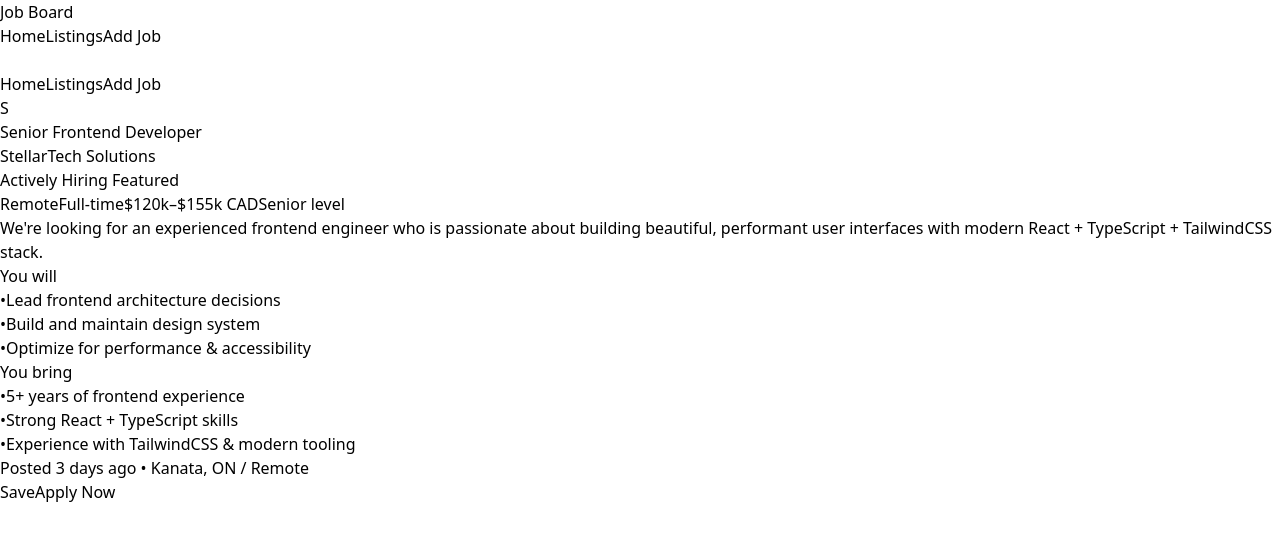
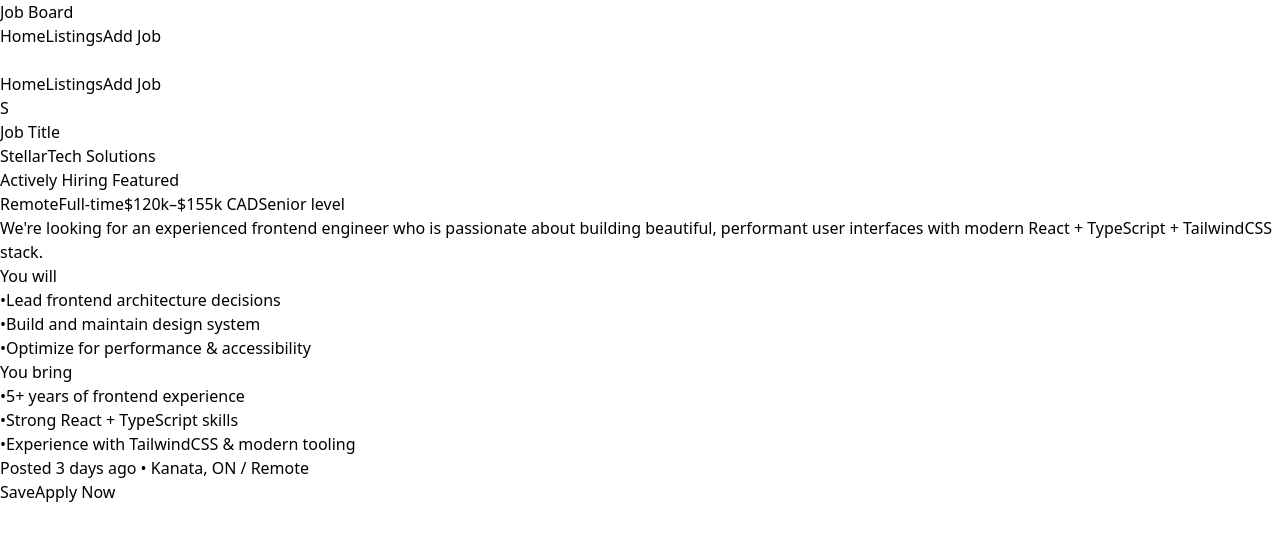
Before and after one commit to akshaycodeur/jobboard, a Vue app: page /jobs/1 in a window 1280 px wide. Shown: the top 540 px of the page. Built offline with nearby package versions, Linux system fonts and the light colour scheme.

Commit message:
chore: job filtering using id

```diff
--- a/src/views/JobDetailView.vue
+++ b/src/views/JobDetailView.vue
@@ -1,4 +1,38 @@
-<script setup></script>
+<script setup>
+  import axios from "axios";
+  import {ref, onMount, defineProps} from "vue";
+  import {useRoute} from "vue-router";
+
+defineProps({
+  title: {
+    type: String,
+    default: "Job Title",
+  },
+  company: {
+    type: String,
+    default: "Company Hiring",
+  },
+  description: {
+    type: String,
+    default: "Job Description",
+  },
+  salary: {
+    type: String,
+    default: "0",
+  },
+  datePosted: {
+    type: String,
+    default: "Job Title",
+  },
+  id: {
+    type: Number,
+  },
+});
+
+const route = useRoute();
+const jobId = route.params.id;
+console.log(jobId);
+</script>
 
 <template>
   <div
@@ -27,7 +61,7 @@
                 <h3
                   class="text-xl md:text-2xl font-bold text-gray-900 dark:text-white"
                 >
-                  Senior Frontend Developer
+                  {{ title }}
                 </h3>
                 <p class="text-indigo-600 dark:text-indigo-400 font-medium">
                   StellarTech Solutions
```
